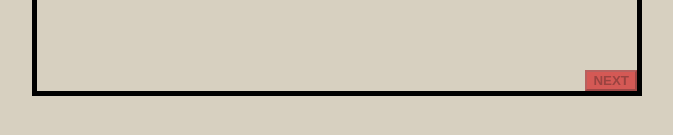
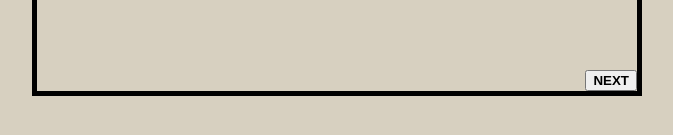
Before and after one commit to capntechbeard/dcc, a React app: page / in a window 1280 px wide. Shown: the part 509-644 px from the top of the page, without its empty margins (303-976 px from the left). Built offline with nearby package versions, Linux system fonts and the light colour scheme.

Commit message:
begin navigation construction

```diff
--- a/src/App.jsx
+++ b/src/App.jsx
@@ -1,12 +1,62 @@
 import React, { Component } from 'react';
 import './App.css';
-import Splash from './views/00Splash.jsx'
+import Splash from './views/00Splash'
+import ACharacterCreateMenu from './views/A00CharacterCreateMenu'
+import AAbilityScores from './views/A01AbilityScores'
+import APersonality from './views/A02Personality'
+import ACharacterTraits from './views/A03CharacterTraits'
+import AProfession from './views/A04Profession'
+import ARace from './views/A05Race'
+import ASkills from './views/A06Skills'
+import AShop from './views/A07Shop'
+import ACharacterSheet from './views/A08CharacterSheet'
+import BCharacterLibrary from './views/B00CharacterLibrary'
+
+
 
 class App extends Component {
+
+  constructor(props){
+    super(props)
+
+    this.state = {
+      currentPage: 'Splash'
+    }
+
+    this.navigateToPage = this.navigateToPage.bind(this)
+  }
+
+  navigateToPage(page) {
+    console.log (page)
+    this.setState (
+      {
+        currentPage: page
+      }
+    )
+  }
+
   render() {
+    const {currentPage} = this.state
     return (
       <div className="App">
-        <Splash />
+        {
+          currentPage === 'Splash' &&
+            <Splash
+              navigateToPage={this.navigateToPage}
+            />
+        }
+        {
+          currentPage === 'ACharacterCreateMenu' &&
+            <ACharacterCreateMenu
+              navigateToPage={this.navigateToPage}
+            />
+        }
+        {
+          currentPage === 'AAbilityScores' &&
+            <AAbilityScores
+              navigateToPage={this.navigateToPage}
+            />
+        }
       </div>
     );
   }
--- a/src/components/Button/Button.jsx
+++ b/src/components/Button/Button.jsx
@@ -6,14 +6,15 @@ const getButtonClasses = (customClass) => {
 }
 
 const Button = props => {
-  const { className, isDisabled, text } = props;
+  const { className, isDisabled, onClick, text } = props;
 
 const classes = getButtonClasses(className)
 
   return (
     <button
       className={ classes }
-      disabled={isDisabled}>
+      disabled={isDisabled}
+      onClick={onClick}>
       { text }
     </button>
 
--- a/src/views/00Splash.jsx
+++ b/src/views/00Splash.jsx
@@ -4,6 +4,19 @@ import Container from '../components/Container/Container'
 import Header from '../components/Header/Header'
 
 class Splash extends Component {
+
+  constructor(props) {
+    super(props)
+
+    this.handleNavigation = this.handleNavigation.bind(this)
+  }
+
+  handleNavigation() {
+    console.log ('test')
+    const {navigateToPage} = this.props
+    navigateToPage ('ACharacterCreateMenu')
+  }
+
   render() {
     return (
       <Fragment>
@@ -11,7 +24,7 @@ class Splash extends Component {
           <Header title="HEADER!" />
           <Button
             className="next-button"
-            isDisabled
+            onClick={this.handleNavigation}
             text="NEXT" />
         </Container>
       </Fragment>
--- a/src/views/A00CharacterCreateMenu.jsx
+++ b/src/views/A00CharacterCreateMenu.jsx
@@ -8,7 +8,7 @@ class ACharacterCreateMenu extends Component {
     return (
       <Fragment>
         <Container title="Container Title">
-          <Header title="Header" />
+          <Header title="Header A00" />
           <Button
             className="next-button"
             isDisabled
--- a/src/views/A01AbilityScores.jsx
+++ b/src/views/A01AbilityScores.jsx
@@ -8,7 +8,7 @@ class AAbilityScores extends Component {
     return (
       <Fragment>
         <Container title="Container Title">
-          <Header title="Header" />
+          <Header title="Header A01" />
           <Button
             className="next-button"
             isDisabled
```
Also changed, not shown: 2nd.txt (added).
